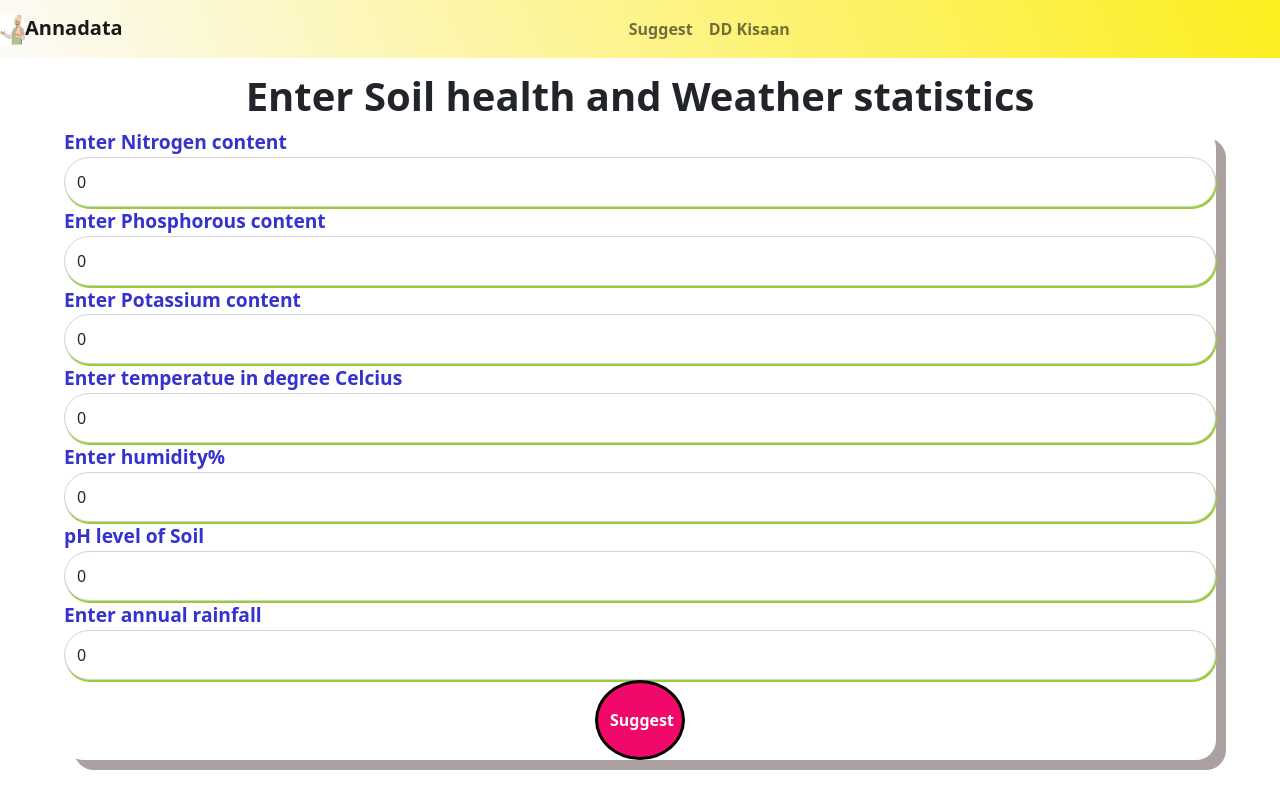
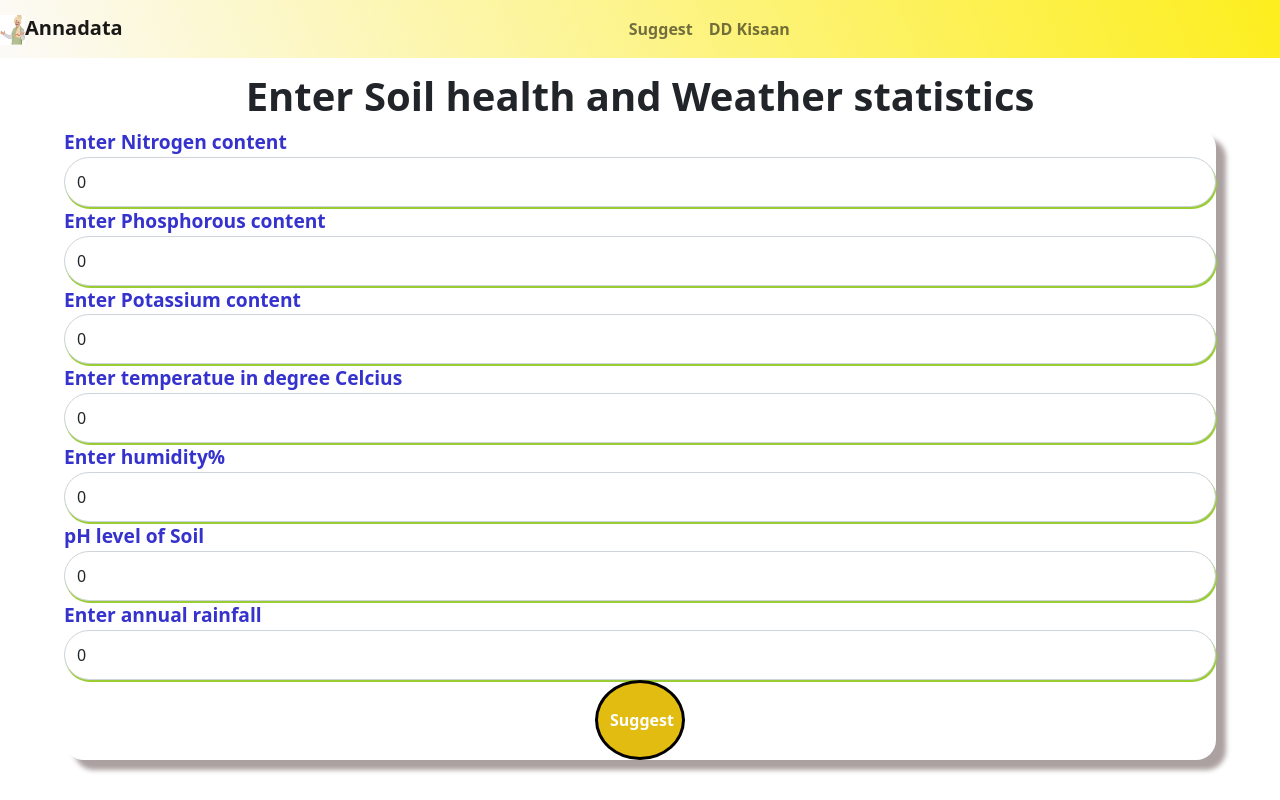
Before and after one commit to Shreyash1601/Annadata-frontend-Vercel, a React (Create React App) app: page /Suggest in a window 1280 px wide. Built offline with nearby package versions, Linux system fonts and the light colour scheme.

Commit message:
UI modified

```diff
--- a/src/components/Intro/intro.js
+++ b/src/components/Intro/intro.js
@@ -20,7 +20,7 @@ const intro = () => {
     <p>
         We have included other relevant features such as access to the <b>Wikipedia summary </b>of the crop predicted, live access to government owned 24x7 <b>DD Kisan channel</b> and a reference to the current <b>market price</b> of a commodity
     </p>
-    <p>We would subsequently be adding more features ton our application. Until then....</p>
+    <p>We would subsequently be adding more features to our application. Until then....</p>
 
     <h1 style={{fontStyle:'italic',textAlign:'center',fontWeight:'bolder'}}>Jay Jawaan !! Jay Kisaan !! Jay Vigyan</h1>
     <p style={{textAlign:"right",fontStyle:'italic',fontSize:'20px'}}>Atal Bihari Vajpayee</p>
--- a/src/components/Suggest/suggest.css
+++ b/src/components/Suggest/suggest.css
@@ -3,7 +3,7 @@
     margin: auto;
     width:90vw;
     border-radius:20px;
-    box-shadow: 10px 10px #aca1a1;
+    box-shadow: 10px 10px 5px #aca1a1;
     font-size: larger;
     font-weight: bold;
     color:rgb(53, 50, 205);
@@ -29,11 +29,11 @@
     border:3px solid black;
     color:white;
     font-weight: bold;
-    background-color: rgb(241, 9, 106);
+    background-color: rgb(226, 188, 16);
 }
 .input{
     height: 50px;
     margin:auto;
     border-radius:25px;
-    box-shadow: 1px 2px yellowgreen;
+    box-shadow: 1px 2px 0.5px yellowgreen;
 }
--- a/src/components/Suggest/suggest.js
+++ b/src/components/Suggest/suggest.js
@@ -32,7 +32,7 @@ const Home = () => {
       body:data2
     })
     const result=await res.json()
-    if(res.status!=200||!result){
+    if(res.status!==200||!result){
       window.alert("Invalid request!!Check your connection or check the details provided")
     }
     else{
```
